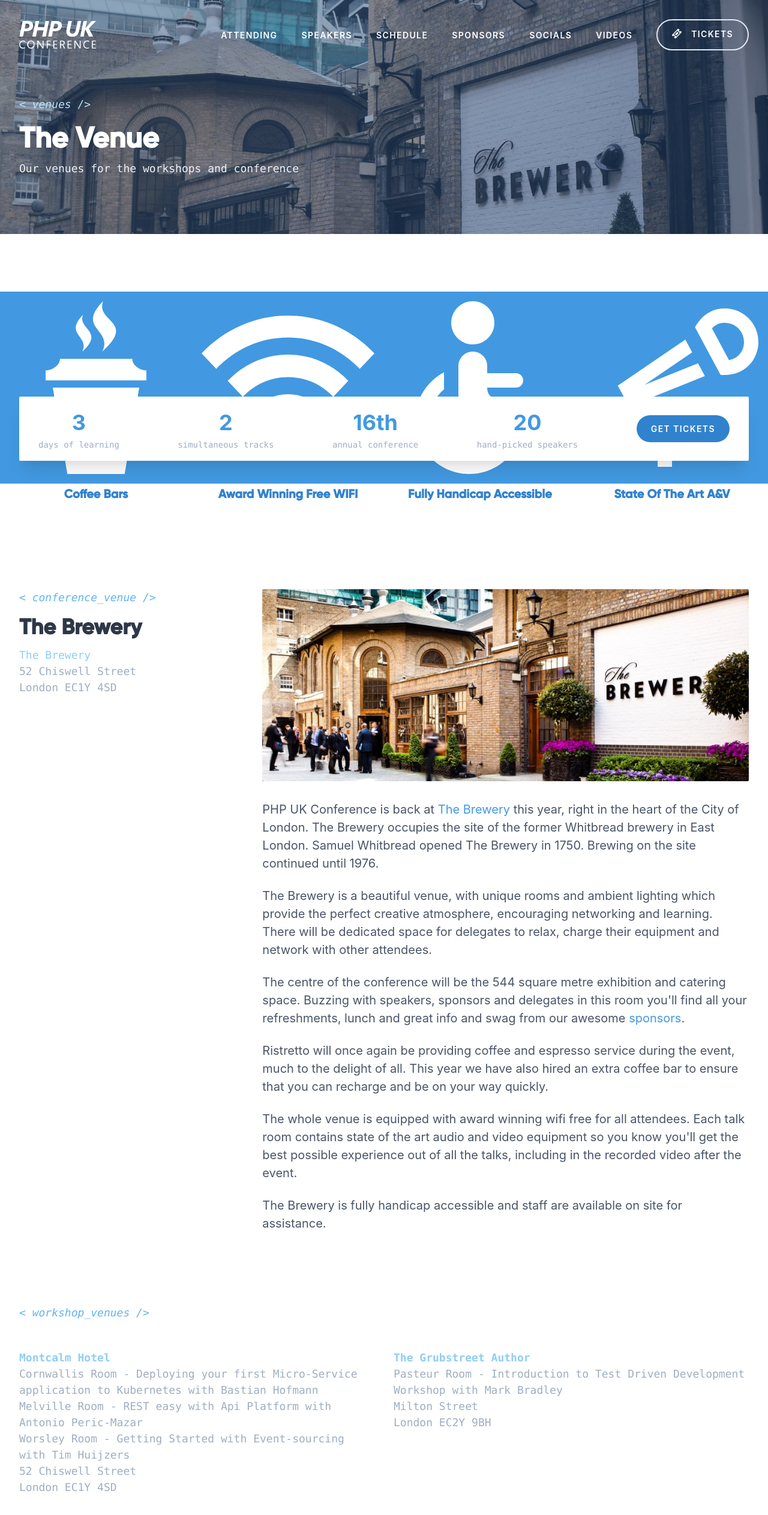
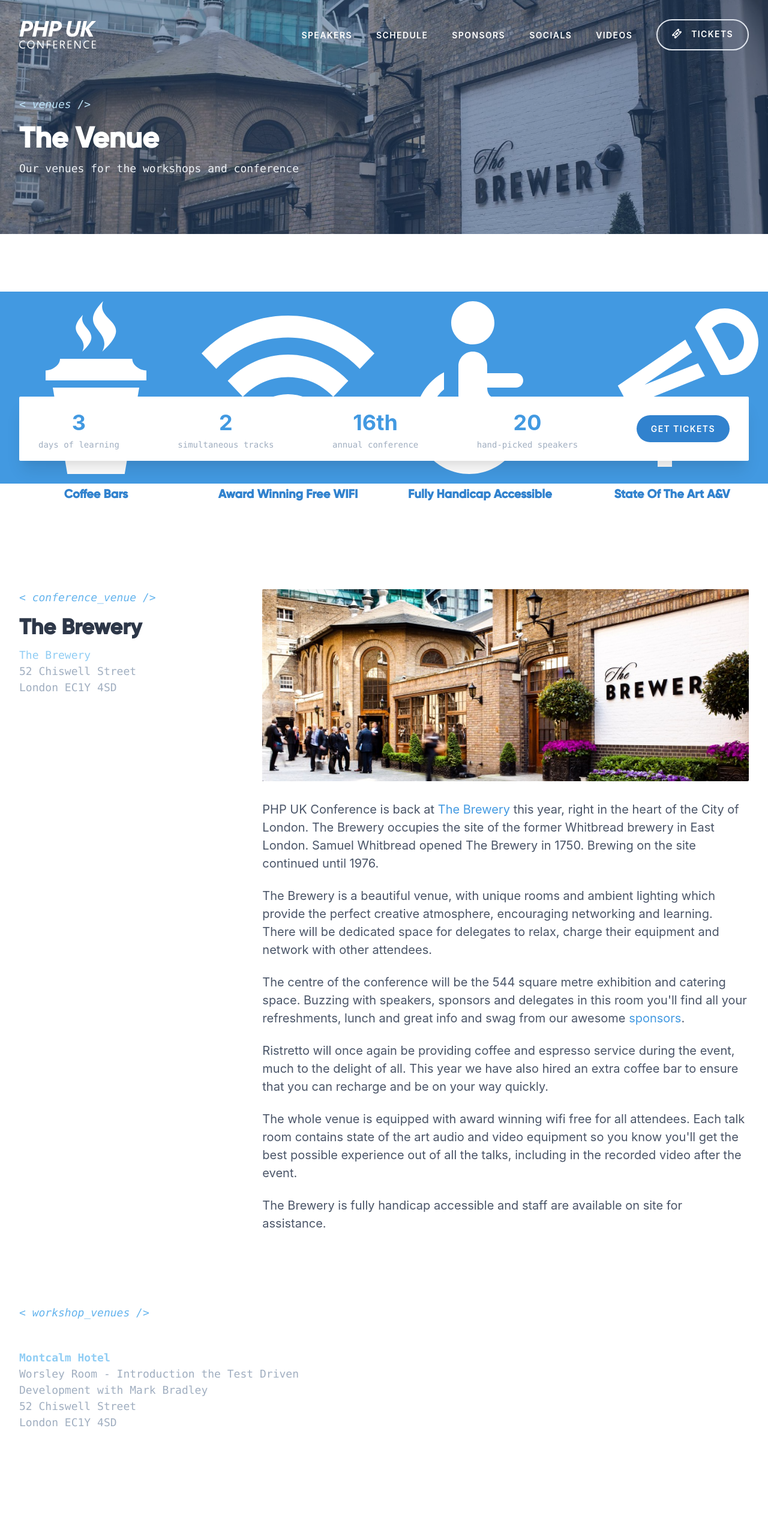
Before and after one commit to vitisevents/phpuk, an Eleventy site: page site/attending/venue.njk in a window 1280 px wide. Shown: the top 2525 px of the page at 60% size. Built offline with nearby package versions, Linux system fonts and the light colour scheme; Eleventy itself is replaced by a stand-in of ours; files that its build step writes are made by us from their sources; a small style sheet from the web is missing.

Commit message:
Amended sponsor page

```diff
--- a/site/attending/venue.njk
+++ b/site/attending/venue.njk
@@ -153,20 +153,11 @@
           <div class="h-64 w-full rounded-sm mb-8" style="background-image: url(/images/montcalm.jpg);"></div>
           <p class="font-mono text-gray-500">
             <a class="text-blue-300" href="https://www.themontcalmlondoncity.co.uk/"><strong>Montcalm Hotel</strong></a><br>
-            Cornwallis Room - Deploying your first Micro-Service application to Kubernetes with Bastian Hofmann<br>
-            Melville Room - REST easy with Api Platform with Antonio Peric-Mazar<br>
-            Worsley Room - Getting Started with Event-sourcing with Tim Huijzers<br>
+            Worsley Room - Introduction the Test Driven Development with Mark Bradley<br>
             52 Chiswell Street<br>
             London EC1Y 4SD
           </p>
-        </div>
-        <div class="md:w-1/2 px-4 mb-8 md:mb-0">
-          <div class="h-64 w-full rounded-sm mb-8" style="background-image: url(/images/grubstreet.jpg);"></div>
-          <p class="font-mono text-gray-500">
-            <a class="text-blue-300" href="https://grubstreetauthor.co.uk/contact/"><strong>The Grubstreet Author</strong></a><br>
-            Pasteur Room - Introduction to Test Driven Development Workshop with Mark Bradley<br>
-            Milton Street<br>
-            London EC2Y 9BH
+
           </p>
         </div>
       </div>
--- a/site/globals/navigation.json
+++ b/site/globals/navigation.json
@@ -1,7 +1,7 @@
 {
   "main": [
     {
-      "label": "Attending",
+      "label": "                ",
       "url": "/about/",
       "sub": [
         {
--- a/site/globals/schedule-2019.json
+++ b/site/globals/schedule-2019.json
@@ -615,7 +615,7 @@
                 "photo": null,
                 "bio": null,
                 "level": "",
-                "description": ""
+                "description": "."
             }]
         }, {
             "time": "17.00",
--- a/site/globals/sponsors.json
+++ b/site/globals/sponsors.json
@@ -1,6 +1,26 @@
 {
     "sponsors":
     [{
+       "name": "Platform",
+       "id": "platform",
+       "type": "track",
+       "url": "https://platform.sh/",
+       "description": "Platform.sh is a unified, secure, enterprise-grade platform for building, running and scaling fleets of websites and applications.",
+       "logo": {
+           "url": "/images/sponsors/platform.png",
+           "alt": "Platform logo"
+        }
+    },{
+        "name": "Vonage",
+        "id": "vonage",
+        "type": "gold",
+        "url": "https://www.vonage.com/?bypassgeoloc=true",
+        "description": "Vonage has everything you need to build connected applications with their APIs for SMS, Voice, Video, Verify and more. Whether you want to make and receive phone calls with code, reach users by the messaging platforms they prefer or ensure that users provide the correct contact details, they’ve got you covered. Easily integrate with social chat apps such as Facebook Messenger, WhatsApp and Viber, or build in-app voice and messaging experience on mobile and web. Vonage has quick solutions made easy for you",
+        "logo": {
+            "url": "/images/sponsors/vonage.png",
+            "alt": "Vonage"
+        }
+    },{
         "name": "LexisNexis Risk Solutions",
         "id": "lexisnexisrisksolutions",
         "type": "gold",
@@ -9,6 +29,16 @@
         "logo": {
             "url": "/images/sponsors/lexisnexis.png",
             "alt": "Lexis Nexis logo"
+        }
+    },{
+        "name": "SensioLabs",
+        "id": "sensiolabs",
+        "type": "gold",
+        "url": "https://sensiolabs.com/",
+        "description": "SensioLabs has created the Open-Source PHP framework Symfony, which has become a global reference in web development. SensioLabs supports companies that have selected PHP and Symfony as the cornerstone of their development. With an offering encompassing consultancy, expertise, services, training, and support, SensioLabs enhances developers' effectiveness and ensures the success of web applications development projects.",
+        "logo": {
+            "url": "/images/sponsors/sensiolabs.png",
+            "alt": "SensioLabs logo"
         }
     },{
         "name": "Twilio",
@@ -30,5 +60,15 @@
             "url": "/images/sponsors/stockora.png",
             "alt": "Stockora logo"
         }
+    },{
+        "name": "Mention Me",
+        "id": "mentionme",
+        "type": "silver",
+        "url": "https://www.mention-me.com/",
+        "description": "Mention Me is the Referral Engineering® platform for growth-obsessed ecommerce brands. Our world-class programmes have delivered more than 4.5m referrals totalling £1bn+ in revenue for 450+ brands around the globe. We're a fast-growing, PHP-loving tech company and we've just raised $25m in Series B funding.",
+        "logo": {
+            "url": "/images/sponsors/mentionme.png",
+            "alt": "MentionMe logo"
+        }
     }]
 }
```
Also changed, not shown: images/sponsors/goodlord.png (added), images/sponsors/mentionme.png (added), images/sponsors/platform.png (added), images/sponsors/sensiolabs.png (added), images/sponsors/vonage.png (added).
